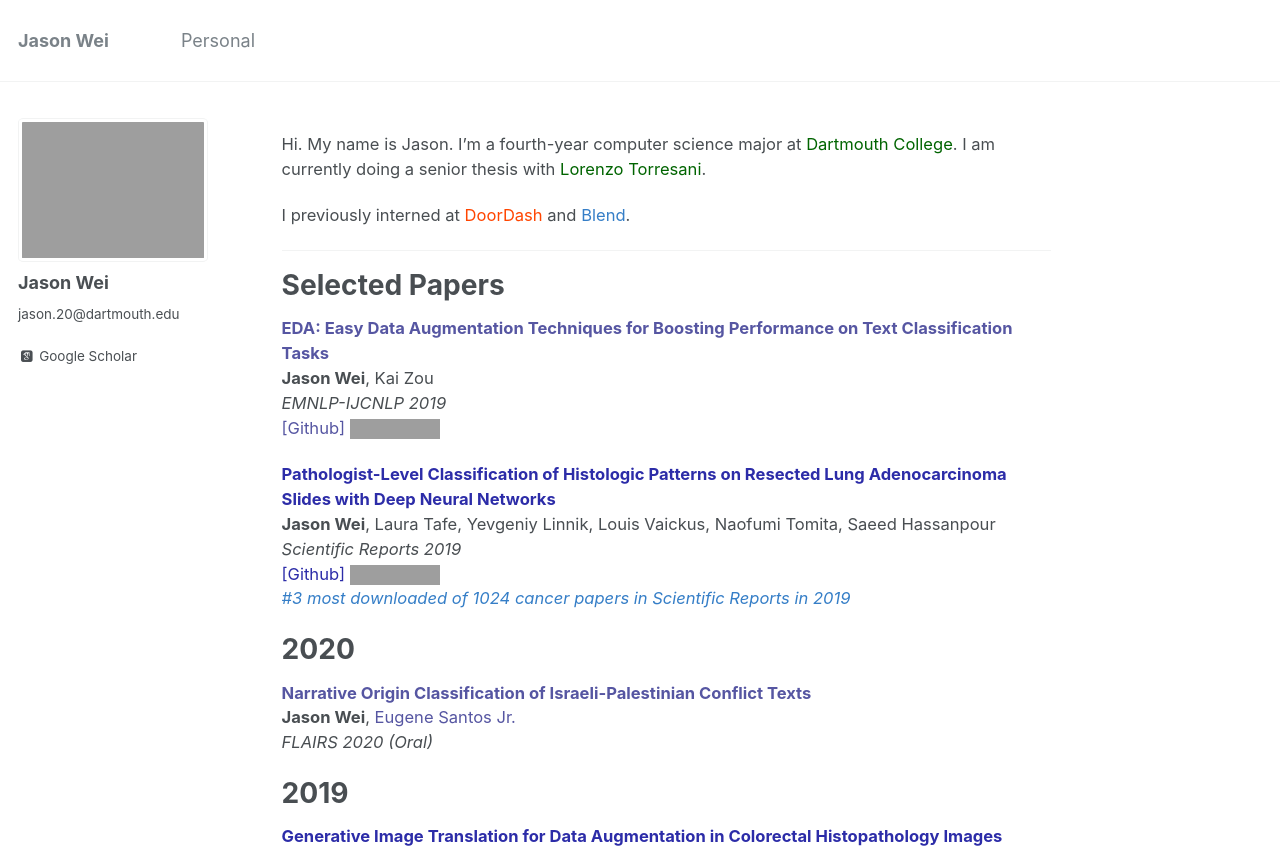
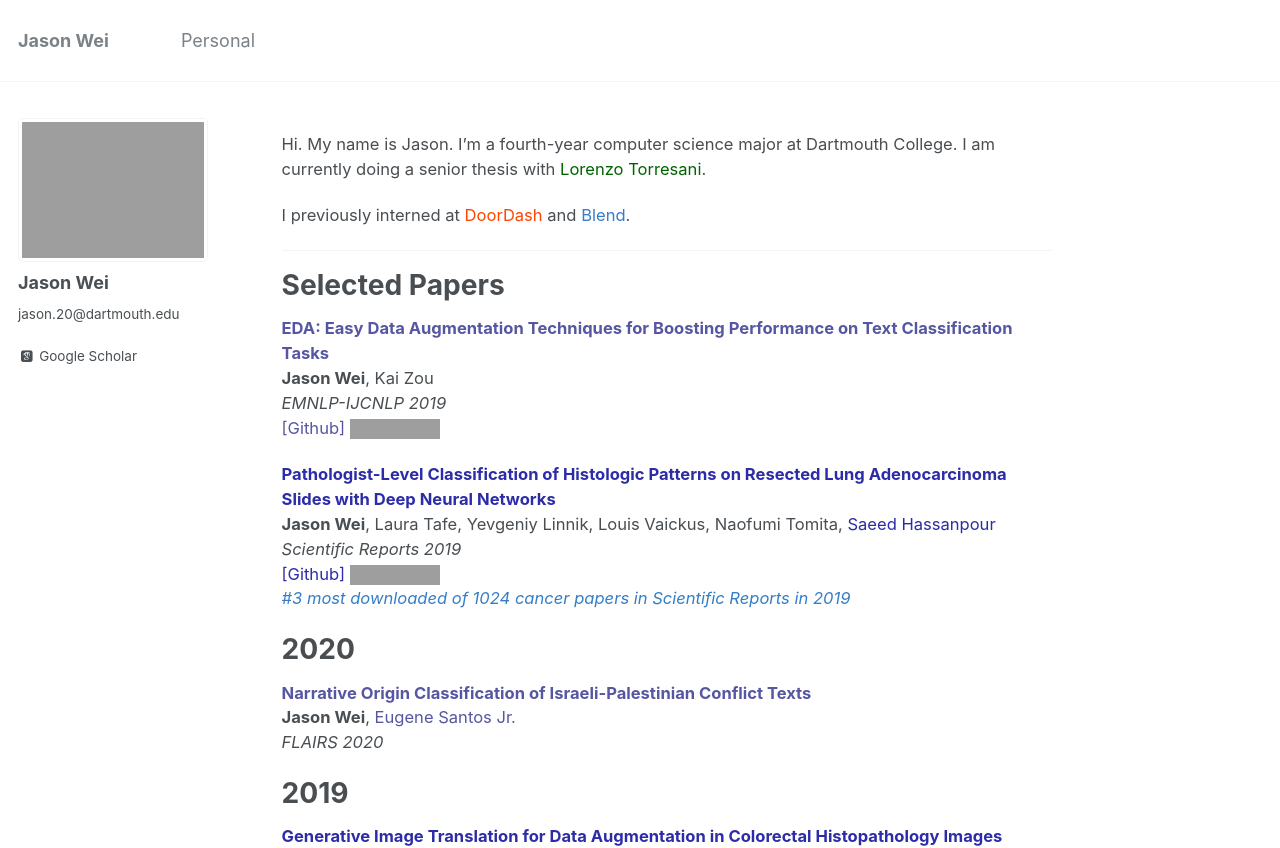
Before and after one commit to jasonwei20/jasonwei20.github.io, a Jekyll site: the page built from _pages/about.md, in a window 1280 px wide. Shown: the top 848 px of the page. Built offline with Jekyll 4.4.1, drawn with Linux system fonts in a browser that asks for light colours; some web fonts are replaced; grey boxes are pictures that could not be loaded.

Commit message:
small updates

```diff
--- a/_pages/about.md
+++ b/_pages/about.md
@@ -9,7 +9,7 @@ redirect_from:
   - /research/
 ---
 
-Hi. My name is Jason. I'm a fourth-year computer science major at <a href="https://home.dartmouth.edu/" style="color:#006400" target="_blank">Dartmouth College</a>. I am currently doing a senior thesis with <a href="https://www.cs.dartmouth.edu/~lorenzo/home.html" style="color:#006400" target="_blank">Lorenzo Torresani</a>.
+Hi. My name is Jason. I'm a fourth-year computer science major at Dartmouth College. I am currently doing a senior thesis with <a href="https://www.cs.dartmouth.edu/~lorenzo/home.html" style="color:#006400" target="_blank">Lorenzo Torresani</a>.
 
 I previously interned at <a href="https://www.doordash.com/" style="color:#FF4500" target="_blank">DoorDash</a> and <a href="https://blend.com/" style="color:#357EC7" target="_blank">Blend</a>.
 
@@ -24,7 +24,7 @@ I previously interned at <a href="https://www.doordash.com/" style="color:#FF450
 <img height="16" src="https://img.shields.io/github/stars/jasonwei20/eda_nlp.svg?logo=github&logoColor=white&colorA=navy&link=https://github.com/jasonwei20/eda_nlp&link=https://github.com/jasonwei20/eda_nlp">
 
 <a href="https://www.nature.com/articles/s41598-019-40041-7" style="color:#2C2CA8" target="_blank"><b>Pathologist-Level Classification of Histologic Patterns on Resected Lung Adenocarcinoma Slides with Deep Neural Networks</b></a>
-**Jason Wei**, Laura Tafe, Yevgeniy Linnik, Louis Vaickus, Naofumi Tomita, Saeed Hassanpour
+**Jason Wei**, Laura Tafe, Yevgeniy Linnik, Louis Vaickus, Naofumi Tomita, <a href="https://www.hassanpourlab.com/" style="color:#2C2CA8" target="_blank">Saeed Hassanpour</a>
 *Scientific Reports 2019*
 <a href="https://github.com/BMIRDS/deepslide" style="color:#2C2CA8" target="_blank">[Github]</a>
 <img height="16" src="https://img.shields.io/github/stars/BMIRDS/deepslide.svg?logo=github&logoColor=white&colorA=navy&link=https://github.com/BMIRDS/deepslide&link=https://github.com/BMIRDS/deepslide">
@@ -34,7 +34,7 @@ I previously interned at <a href="https://www.doordash.com/" style="color:#FF450
 # 2020
 <a style="color:#5656a2" target="_blank"><b>Narrative Origin Classification of Israeli-Palestinian Conflict Texts</b></a>
 **Jason Wei**, <a href="http://di2ag.thayer.dartmouth.edu/~eugene/" style="color:#5656a2" target="_blank">Eugene Santos Jr.</a>
-*FLAIRS 2020 (Oral)*
+*FLAIRS 2020*
 
 # 2019
 
```
